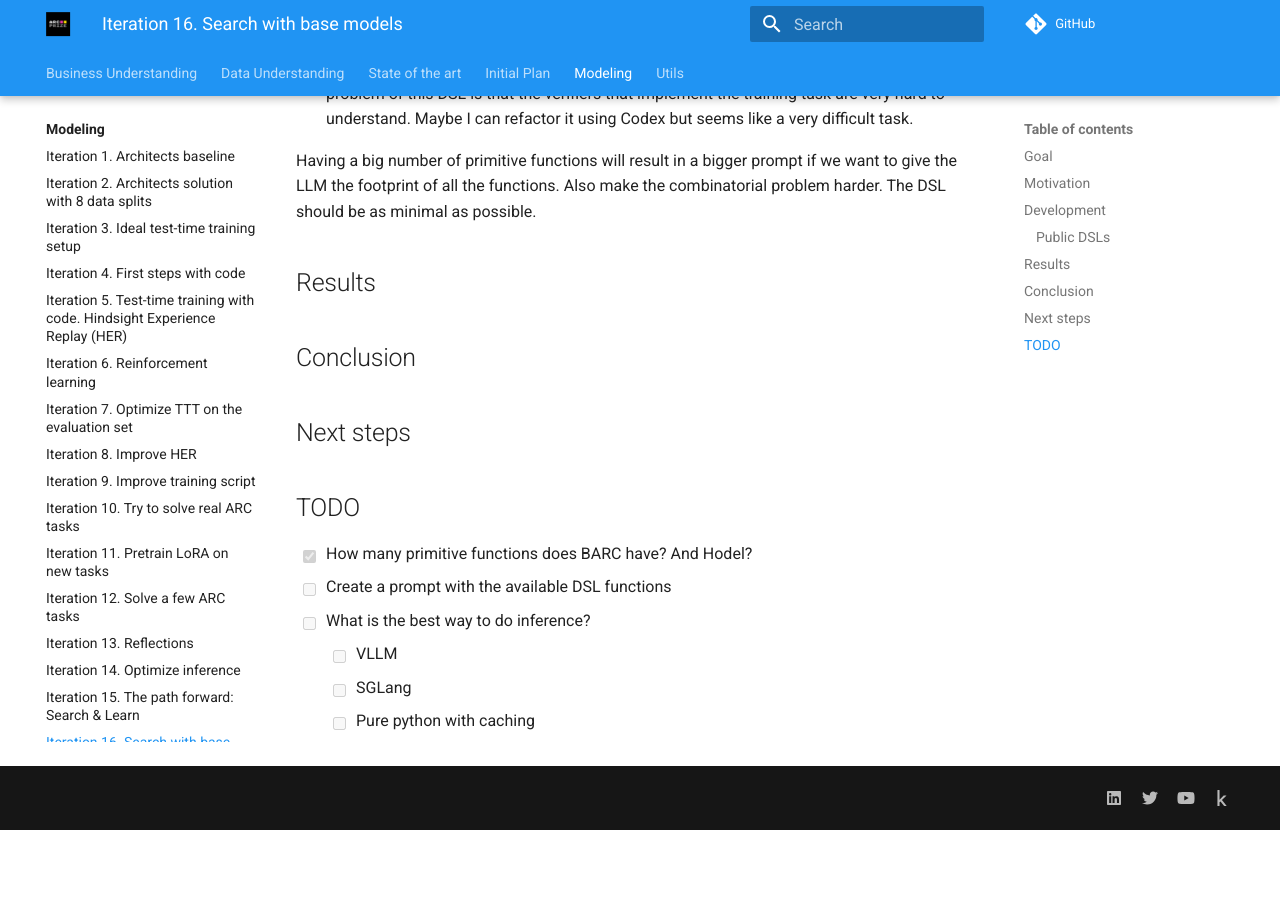
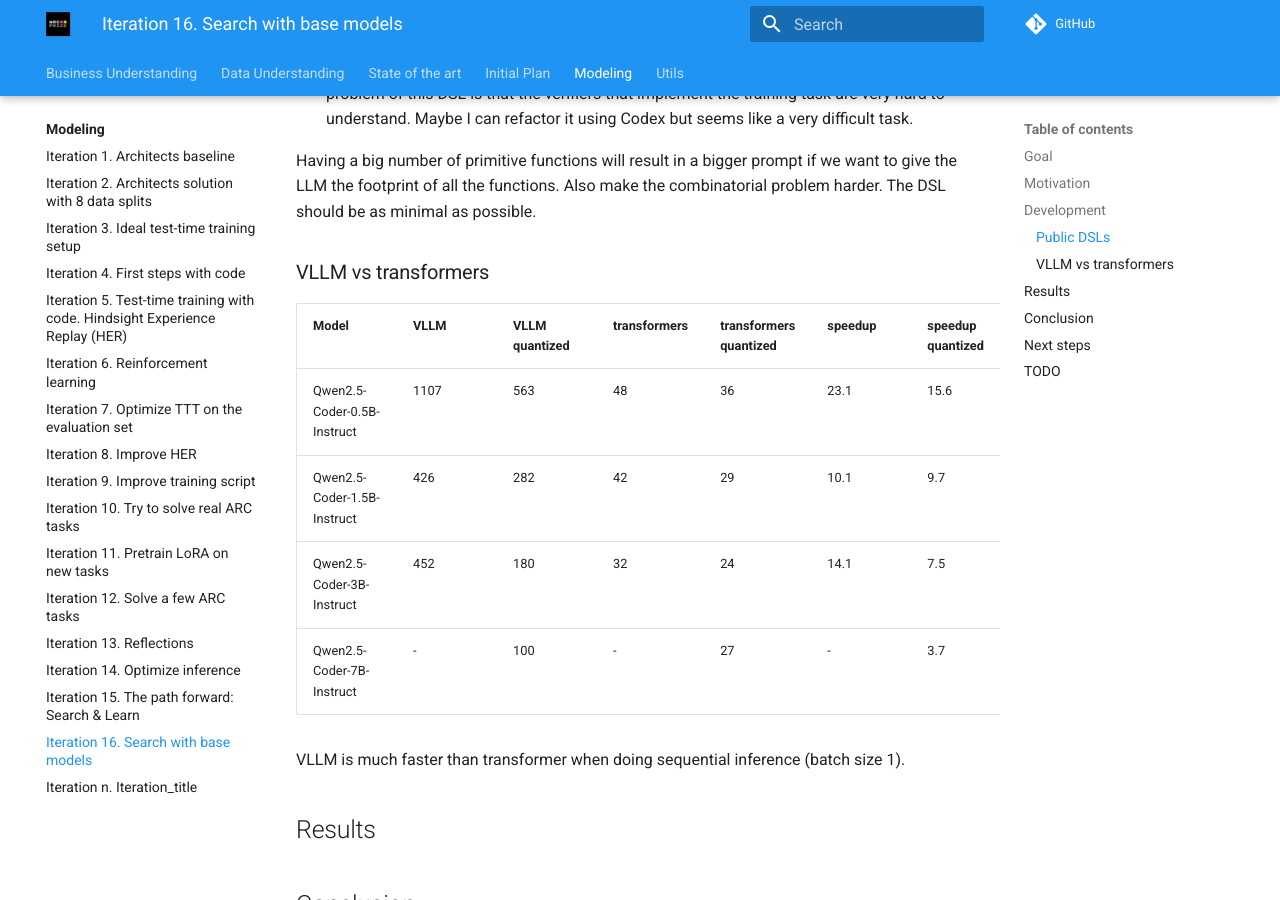
Before and after one commit to ironbar/arc25, an MkDocs documentation site: the page built from docs/modeling/Iteration_16_search_with_base_models.md, in a window 1280 px wide and 900 px high, scrolled down 762 px. Built offline with MkDocs 1.6.1 and Material for MkDocs 9.7.7, drawn with Linux system fonts in a browser that asks for light colours; comment, search, counter and statistics services are not loaded; before the commit the page ends 1592 px from its top, so only the background shows below that.

Commit message:
VLLM is much faster than transformers

```diff
--- a/docs/modeling/Iteration_16_search_with_base_models.md
+++ b/docs/modeling/Iteration_16_search_with_base_models.md
@@ -37,6 +37,17 @@
 the footprint of all the functions. Also make the combinatorial problem harder. The DSL should be
 as minimal as possible.
 
+### VLLM vs transformers
+
+| Model                       | VLLM | VLLM quantized | transformers | transformers quantized | speedup | speedup quantized |
+|-----------------------------|------|----------------|--------------|------------------------|---------|-------------------|
+| Qwen2.5-Coder-0.5B-Instruct | 1107 | 563            | 48           | 36                     | 23.1    | 15.6              |
+| Qwen2.5-Coder-1.5B-Instruct | 426  | 282            | 42           | 29                     | 10.1    | 9.7               |
+| Qwen2.5-Coder-3B-Instruct   | 452  | 180            | 32           | 24                     | 14.1    | 7.5               |
+| Qwen2.5-Coder-7B-Instruct   | -    | 100            | -            | 27                     | -       | 3.7               |
+
+VLLM is much faster than transformer when doing sequential inference (batch size 1).
+
 ## Results
 
 ## Conclusion
```
Also changed, not shown: 1 other file.
